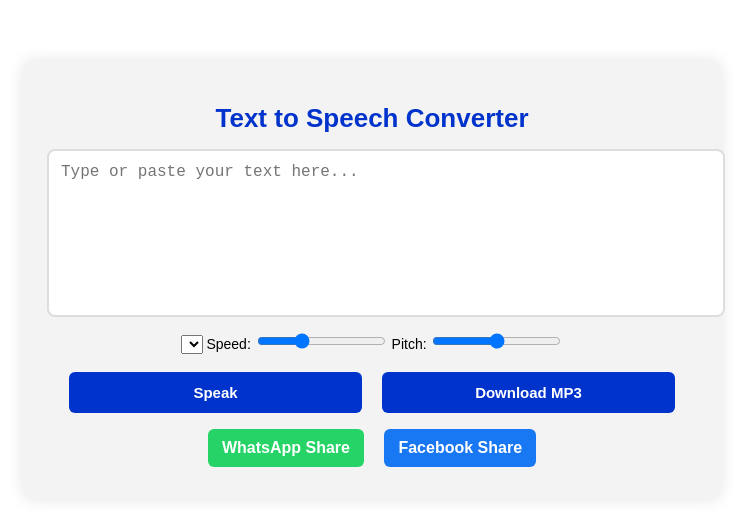
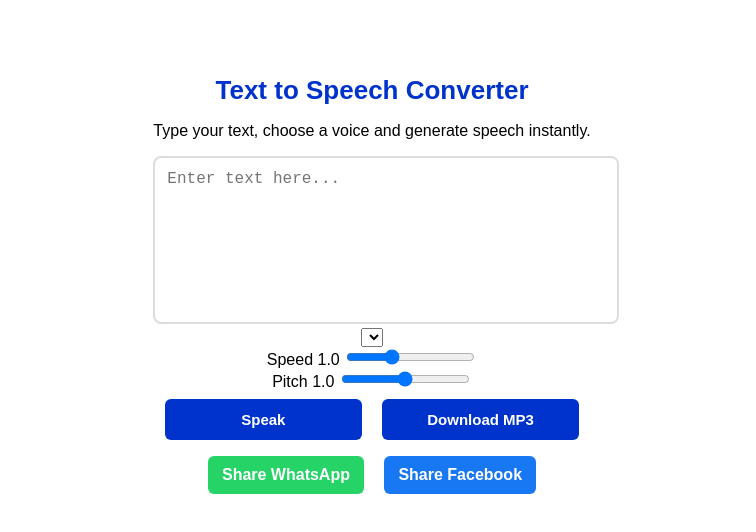
Before and after one commit to isunnyco-png/text-to-speach-tool-online, a plain HTML site: page index.html in a window 1280 px wide. Shown: the part 120-652 px from the top of the page, without its empty margins (268-1024 px from the left). Drawn offline with Linux system fonts and the light colour scheme.

Commit message:
Update index.html

```diff
--- a/index.html
+++ b/index.html
@@ -3,32 +3,41 @@
 <head>
 <meta charset="UTF-8">
 <meta name="viewport" content="width=device-width, initial-scale=1.0">
-<title>Text to Speech Tool | Free Online TTS</title>
+<title>Premium Text to Speech | Free Online TTS Tool</title>
 <link rel="stylesheet" href="style.css">
 </head>
 <body>
 
-<div class="container">
-    <h1>Text to Speech Converter</h1>
-    <textarea id="textInput" placeholder="Type or paste your text here..."></textarea>
+<div class="wrapper">
+    <div class="card">
+        <h1>Text to Speech Converter</h1>
+        <p class="subtitle">Type your text, choose a voice and generate speech instantly.</p>
 
-    <div class="controls">
-        <select id="voiceSelect"></select>
+        <textarea id="textInput" placeholder="Enter text here..."></textarea>
 
-        <label>Speed:
+        <div class="group-row">
+            <select id="voiceSelect" class="dropdown"></select>
+        </div>
+
+        <div class="slider-box">
+            <label>Speed <span id="rateVal">1.0</span></label>
             <input type="range" id="rate" min="0.5" max="2" step="0.1" value="1">
-        </label>
-        <label>Pitch:
+        </div>
+
+        <div class="slider-box">
+            <label>Pitch <span id="pitchVal">1.0</span></label>
             <input type="range" id="pitch" min="0" max="2" step="0.1" value="1">
-        </label>
-    </div>
+        </div>
 
-    <button id="speakBtn">Speak</button>
-    <button id="downloadBtn">Download MP3</button>
+        <div class="button-group">
+            <button id="speakBtn" class="btn primary">Speak</button>
+            <button id="downloadBtn" class="btn secondary">Download MP3</button>
+        </div>
 
-    <div class="share-buttons">
-        <a id="whatsappShare" target="_blank">WhatsApp Share</a>
-        <a id="facebookShare" target="_blank">Facebook Share</a>
+        <div class="share-buttons">
+            <a id="whatsappShare" target="_blank" class="share whatsapp">Share WhatsApp</a>
+            <a id="facebookShare" target="_blank" class="share facebook">Share Facebook</a>
+        </div>
     </div>
 </div>
 
```
